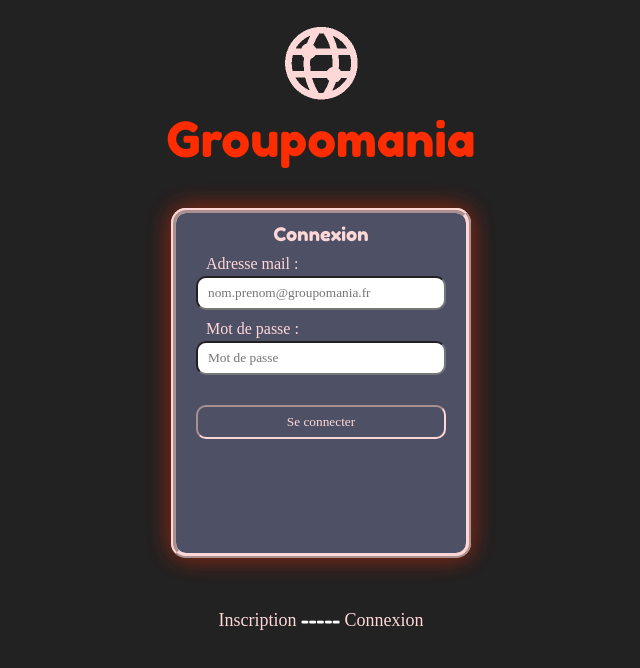
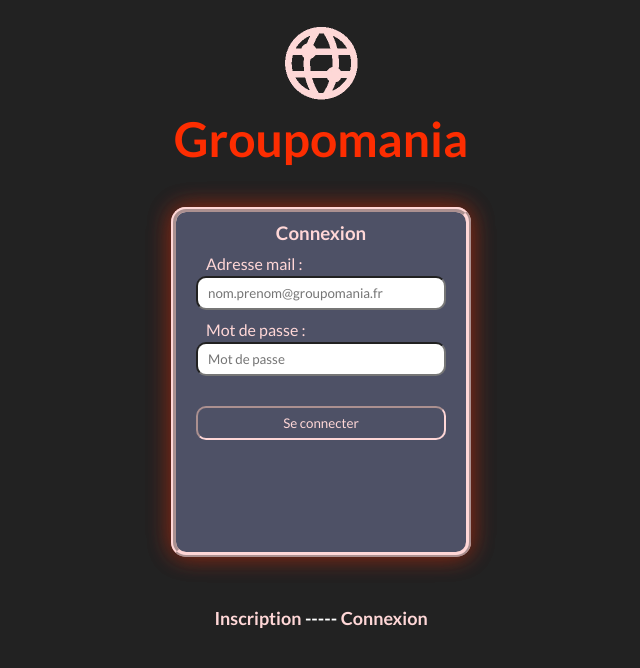
Before and after one commit to Leorio21/Oc-P7-Groupomania, a React (Vite) app in the folder frontend/: page / in a window 1280 px wide. Shown: the top 668 px of the page, without its empty margins (319-959 px from the left). Built offline with nearby package versions, Linux system fonts and the light colour scheme.

Commit message:
Fix: Correction de la police utilisee

```diff
--- a/frontend/src/index.scss
+++ b/frontend/src/index.scss
@@ -1,17 +1,11 @@
 @use './sass/Utils/vars';
-@import url('https://fonts.googleapis.com/css2?family=Fredoka+One&display=swap');
-@import url('https://fonts.googleapis.com/css2?family=Prata&display=swap');
+@import url('https://fonts.googleapis.com/css2?family=Lato:wght@300;400;700;900&display=swap');
 
 *, ::before, ::after {
     box-sizing: border-box;
     margin: 0px;
     padding: 0px;
-    font-family: 'Times new roman', serif;
-}
-
-h1, h2, h3 {
-    font-family: 'Fredoka One', serif;
-    font-weight: normal;
+    font-family: 'Lato', sans-serif;
 }
 
 a {
```
